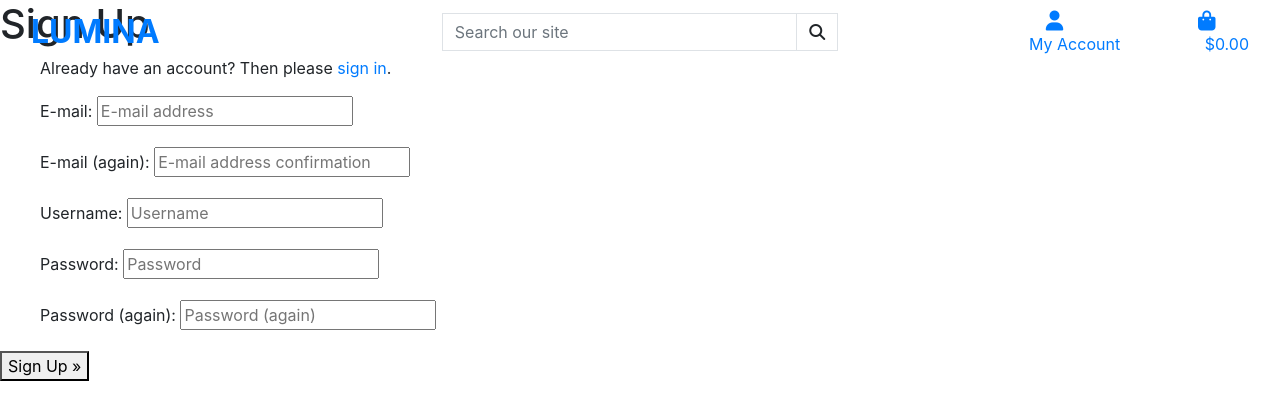
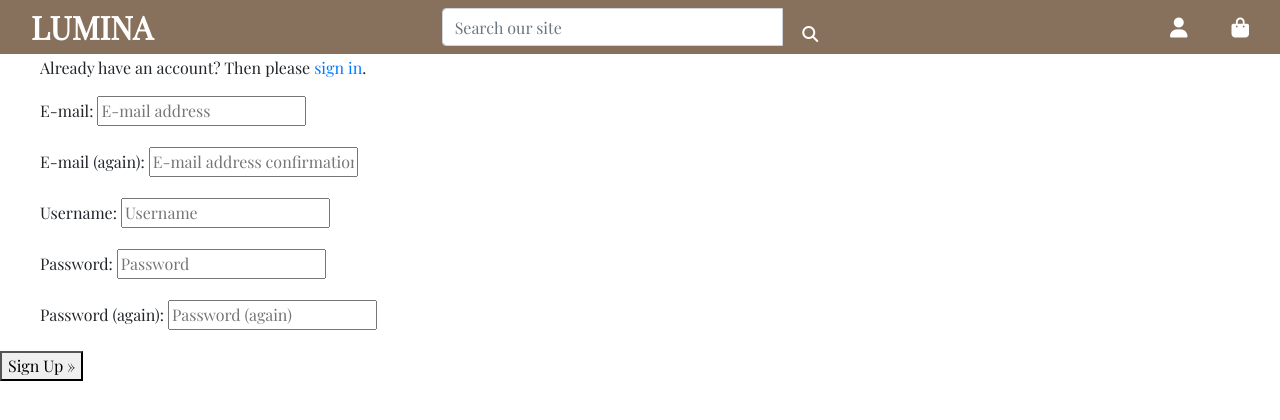
Before and after one commit to SabrinaStoekly/lumina, a Django app: page /accounts/signup/ in a window 1280 px wide. Shown: the top 420 px of the page. Run offline with Django 3.2, Linux system fonts and the light colour scheme; some libraries are stand-ins or nearby versions.

Commit message:
adding google fonts and styling page header

```diff
--- a/static/css/style.css
+++ b/static/css/style.css
@@ -1,3 +1,39 @@
+@import url('https://fonts.googleapis.com/css2?family=Playfair+Display&display=swap');
+
+/* STYLE BASE.HTML */
+
+body{
+    font-family: 'Playfair Display', serif;
+}
+
+/* Apply styles to the header */
+
+header{
+    background-color: #87715C;
+    color: #fff;
+}
+
+header a{
+    color: #fff;
+}
+
+header a:hover {
+    color: #ECE8DF;
+}
+.search-btn {
+    background-color: transparent;
+}
+.search-btn:focus {
+    outline: none;
+}
+
+.icon {
+    display: inline-block;
+    padding: 8px; /* Ajuste o espaçamento da lupa conforme necessário */
+}
+
+/* STYLE INDEX.HTML */
+
 /* Apply styles to the section one */
 
 .section-one {
@@ -6,6 +42,7 @@
     height: 500px;
     padding-left: 15px;
     padding-right: 15px;
+    padding-top: 60px;
 }
 
 .image-container {
--- a/templates/base.html
+++ b/templates/base.html
@@ -44,13 +44,13 @@
             </a>
         </div>
         <div class="col-12 col-lg-4 my-auto py-1 py-lg-0">
-            <form method="GET" action="">
+            <form method="GET" action="" class="search-form">
                 <div class="input-group w-100">
-                    <input class="form-control border border-black rounded-0" type="text" name="q" placeholder="Search our site">
+                    <input class="form-control" type="text" name="q" placeholder="Search our site">
                     <div class="input-group-append">
-                        <button class="form-control btn btn-black border border-black rounded-0" type="submit">
+                        <button class="form-control btn border-0 rounded-0 search-btn" type="submit">
                             <span class="icon">
-                              <i class="fa-solid fa-magnifying-glass"></i>
+                                <i class="fa-solid fa-magnifying-glass text-white"></i>
                             </span>
                         </button>
                     </div>
@@ -63,7 +63,7 @@
                     <a class="text-black nav-link" href="#" id="user-options" data-toggle="dropdown" aria-haspopup="true" aria-expanded="false">
                         <div class="text-center">
                             <div><i class="fas fa-user fa-lg"></i></div>
-                            <p class="my-0">My Account</p>
+
                         </div>
                     </a>
                     <div class="dropdown-menu border-0" aria-labelledby="user-options">
@@ -83,13 +83,7 @@
                     <a class="{% if grand_total %}text-info font-weight-bold{% else %}text-black{% endif %} nav-link" href="">
                         <div class="text-center">
                             <div><i class="fas fa-shopping-bag fa-lg"></i></div>
-                            <p class="my-0">
-                                {% if grand_total %}
-                                    ${{ grand_total|floatformat:2 }}
-                                {% else %}
-                                    $0.00
-                                {% endif %}
-                            </p>
+
                         </div>
                     </a>
                 </li>
```
